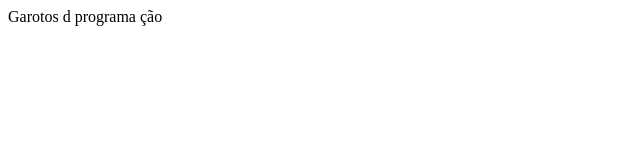
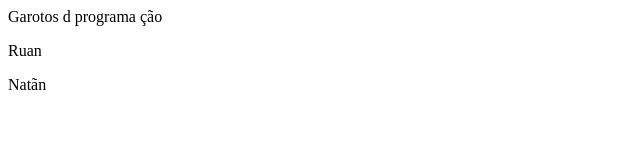
Before and after one commit to RuanKysa/desafio_integrador_3-_periodo, a plain HTML site: page src/index.html in a window 1280 px wide. Shown: the full height of the page, 0-640 px from the left. Drawn offline with Linux system fonts and the light colour scheme.

Commit message:
chore: Nomes

```diff
--- a/src/index.html
+++ b/src/index.html
@@ -7,5 +7,7 @@
   </head>
   <body>
     Garotos d programa ção
+    <p>Ruan</p>
+    <p>Natãn</p>
   </body>
 </html>
```
